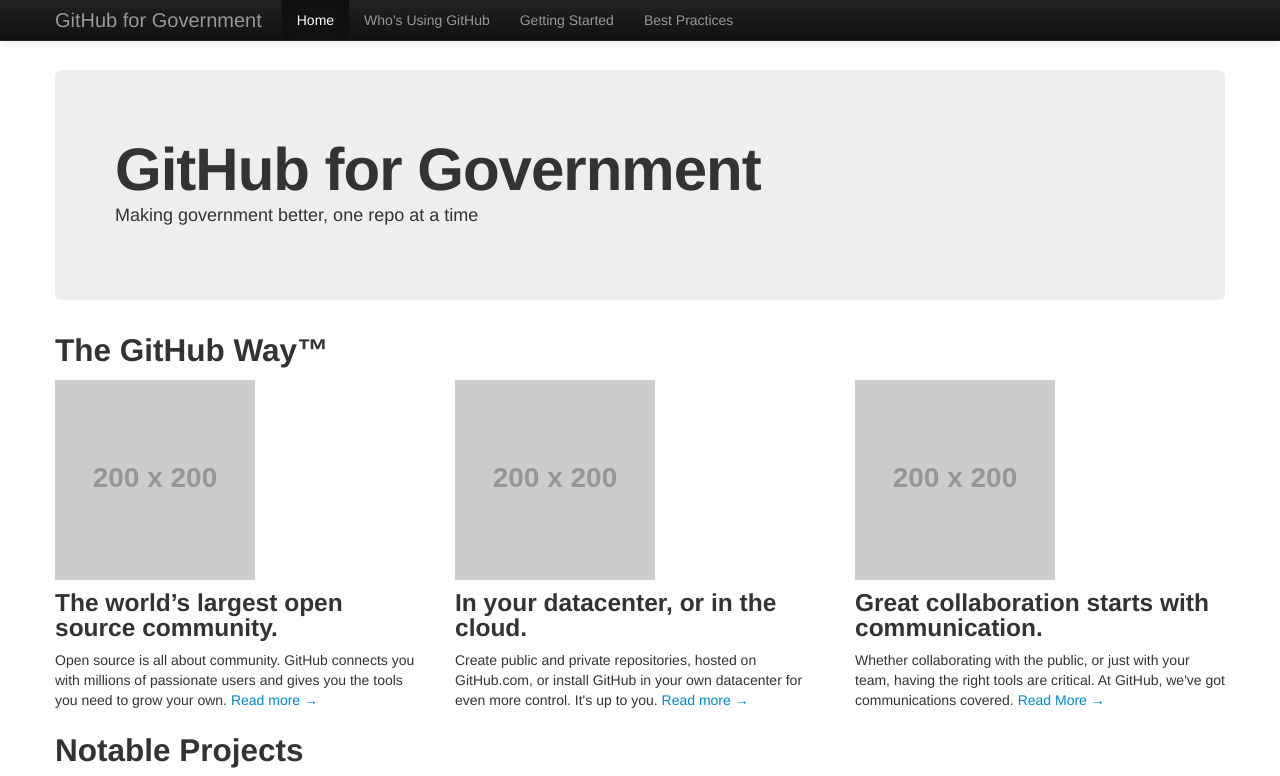
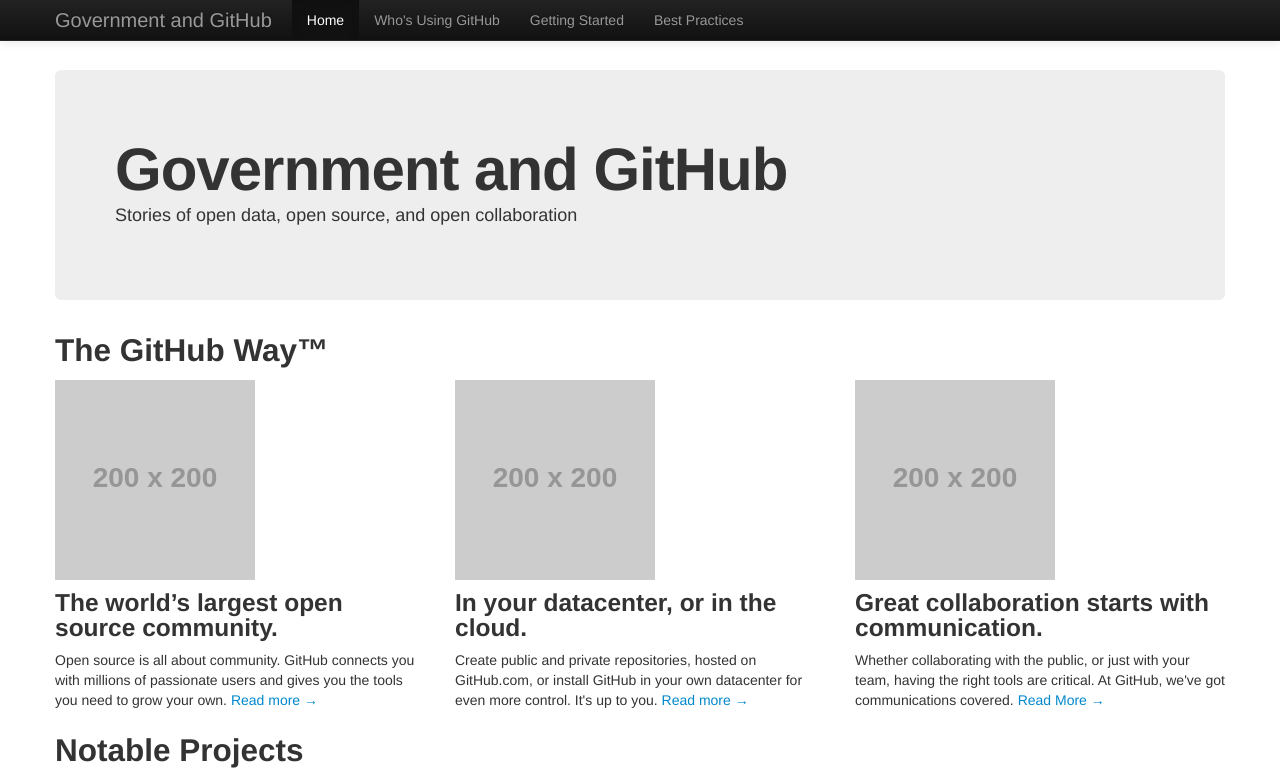
Before and after one commit to github/government.github.com, a Jekyll site: the page built from index.html, in a window 1280 px wide and 1279 px high, cut to the strip 0-776 px from the top of the window. Built offline with Jekyll 4.4.1, drawn with Linux system fonts in a browser that asks for light colours; nearby versions of some CDN libraries.

Commit message:
slight reorg

```diff
--- a/_config.yml
+++ b/_config.yml
@@ -72,12 +72,8 @@
     - opengovfoundation
 
 #global settings
-title: "GitHub for Government"
-description: "Making government better, one repo at a time"
-
-#API Keys to avoid rate limiting during development
-client_id: ""
-client_secret: ""
+title: "Government and GitHub"
+description: "Stories of open data, open source, and open collaboration"
 
 #build settings
 exclude: ["script", "vendor", "Gemfile", "Gemfile.lock", "config.ru", "Procfile", "Rakefile", "readme.md"]
```
Also changed, not shown: case-studies/chicago.md (deleted, +0 -7 lines), case-studies/sunglight.md (deleted, +0 -7 lines), case-studies/white-house.md (deleted, +0 -7 lines).
